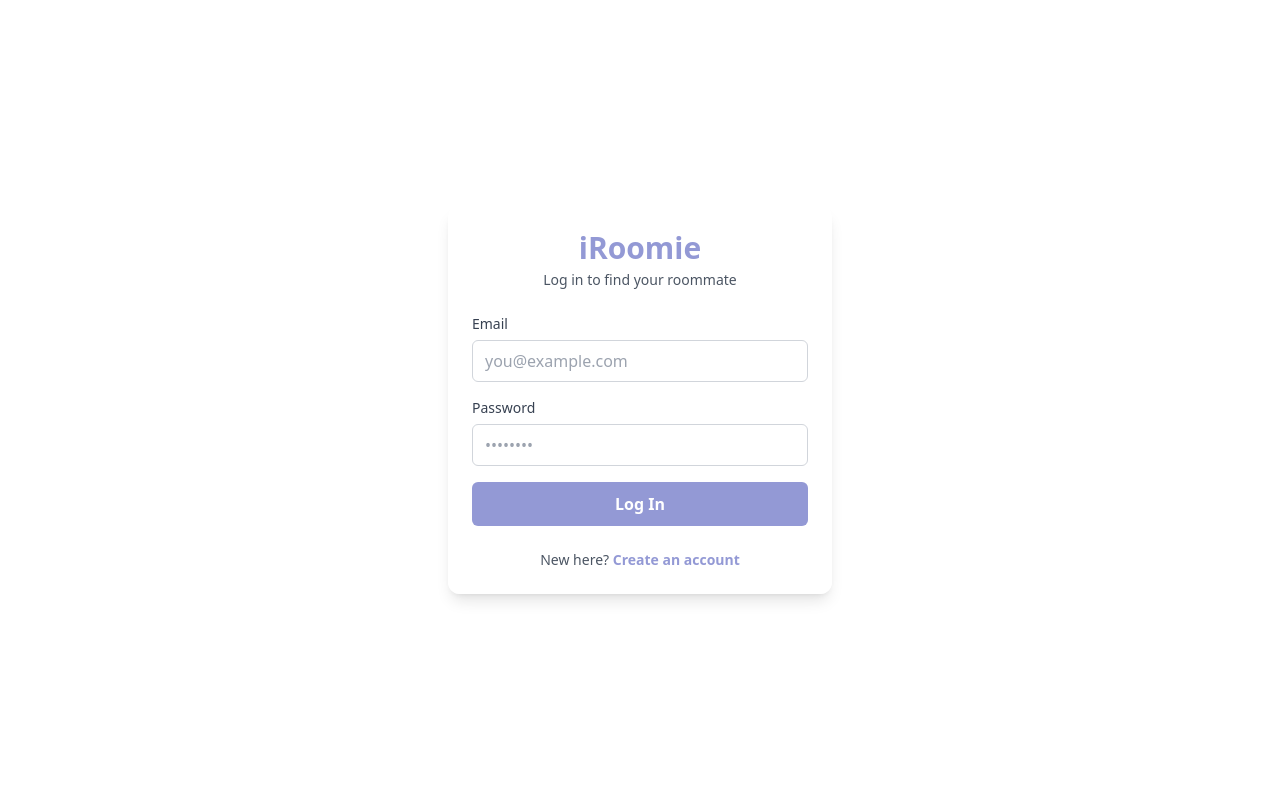
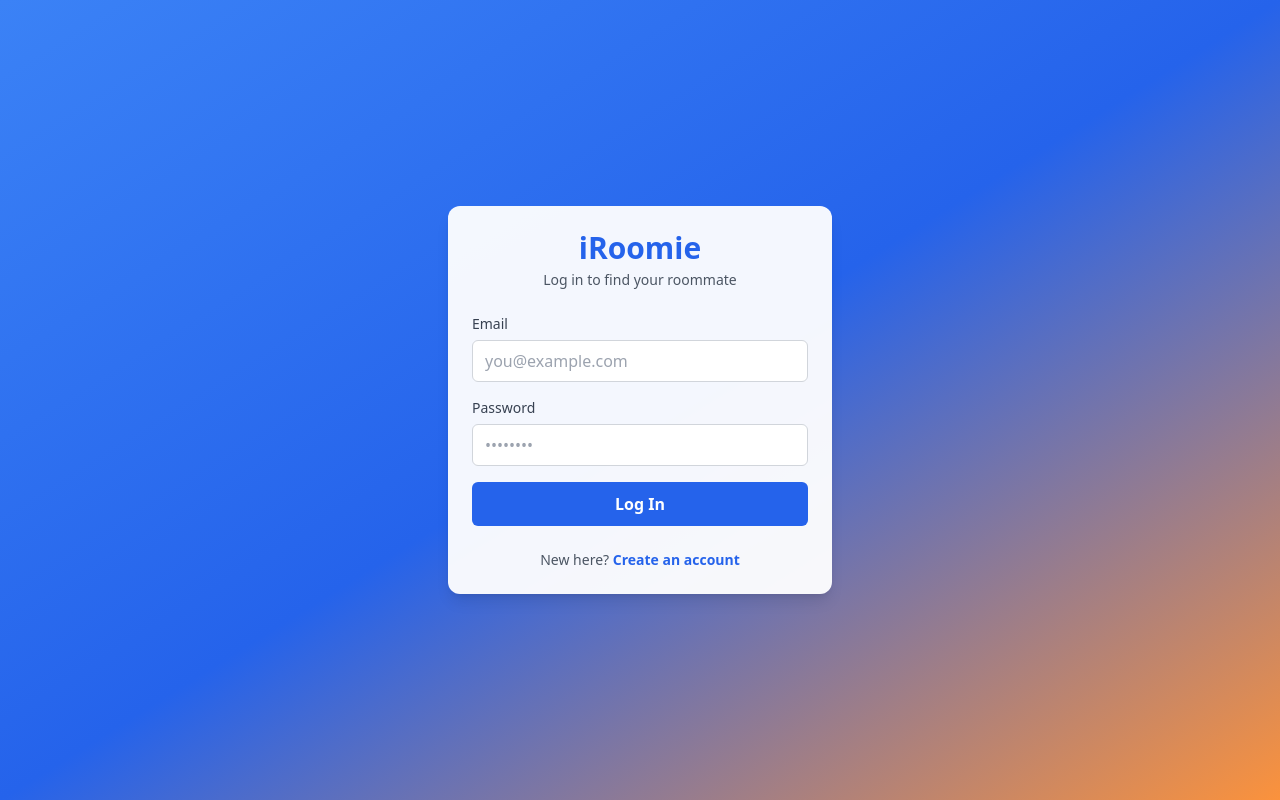
Before and after one commit to arintrahman/iRoomie, a Next.js app in the folder frontend/: page /login in a window 1280 px wide. Built offline with nearby package versions, Linux system fonts and the light colour scheme.

Commit message:
changed login and register theme to match home page

```diff
--- a/frontend/src/app/login/page.jsx
+++ b/frontend/src/app/login/page.jsx
@@ -31,10 +31,10 @@ export default function LoginPage() {
   };
 
   return (
-    <div className="min-h-screen grid place-items-center p-4 bg-white">
+    <div className="min-h-screen grid place-items-center p-4 bg-gradient-to-br from-blue-500 via-blue-600 to-orange-400">
       <div className="w-full max-w-sm bg-white/95 shadow-lg rounded-xl p-6">
         <div className="text-center space-y-1 mb-6">
-          <h1 className="text-3xl font-bold text-[oklch(0.7_0.0888_279.53)]">iRoomie</h1>
+          <h1 className="text-3xl font-bold text-blue-600">iRoomie</h1>
           <p className="text-sm text-gray-600">Log in to find your roommate</p>
         </div>
 
@@ -73,7 +73,7 @@ export default function LoginPage() {
 
           <button
             type="submit"
-            className="w-full rounded-md bg-[oklch(0.7_0.0888_279.53)] text-white font-semibold py-2.5 hover:opacity-90 transition"
+            className="w-full rounded-md bg-blue-600 text-white font-semibold py-2.5 hover:opacity-90 transition"
           >
             Log In
           </button>
@@ -84,7 +84,7 @@ export default function LoginPage() {
           <button
             type="button"
             onClick={() => router.push('/register')}
-            className="font-semibold text-[oklch(0.7_0.0888_279.53)] hover:underline"
+            className="font-semibold text-blue-600 hover:underline"
           >
             Create an account
           </button>
--- a/frontend/src/app/register/page.jsx
+++ b/frontend/src/app/register/page.jsx
@@ -47,10 +47,10 @@ export default function RegisterPage() {
     email.trim() && username.trim()  && pw === pw2;
 
   return (
-    <div className="min-h-screen grid place-items-center p-4 bg-white">
+    <div className="min-h-screen grid place-items-center p-4 bg-gradient-to-br from-blue-500 via-blue-600 to-orange-400">
       <div className="w-full max-w-sm bg-white/95 shadow-lg rounded-xl p-6">
         <div className="text-center space-y-1 mb-6">
-          <h1 className="text-3xl font-bold text-[oklch(0.7_0.0888_279.53)]">iRoomie</h1>
+          <h1 className="text-3xl font-bold text-orange-500">iRoomie</h1>
           <p className="text-sm text-gray-600">Create your account</p>
         </div>
 
@@ -126,7 +126,7 @@ export default function RegisterPage() {
           <button
             type="submit"
             disabled={!canSubmit}
-            className="w-full rounded-md bg-[oklch(0.7_0.0888_279.53)] text-white font-semibold py-2.5 hover:opacity-90 transition disabled:opacity-50 disabled:cursor-not-allowed"
+            className="w-full rounded-md bg-orange-500 text-white font-semibold py-2.5 hover:opacity-90 transition disabled:opacity-50 disabled:cursor-not-allowed"
           >
             Create account
           </button>
@@ -137,7 +137,7 @@ export default function RegisterPage() {
           <button
             type="button"
             onClick={() => router.push('/login')}
-            className="font-semibold text-[oklch(0.7_0.0888_279.53)] hover:underline"
+            className="text-orange-500 font-semibold text-[oklch(0.7_0.0888_279.53)] hover:underline"
           >
             Log in
           </button>
```
